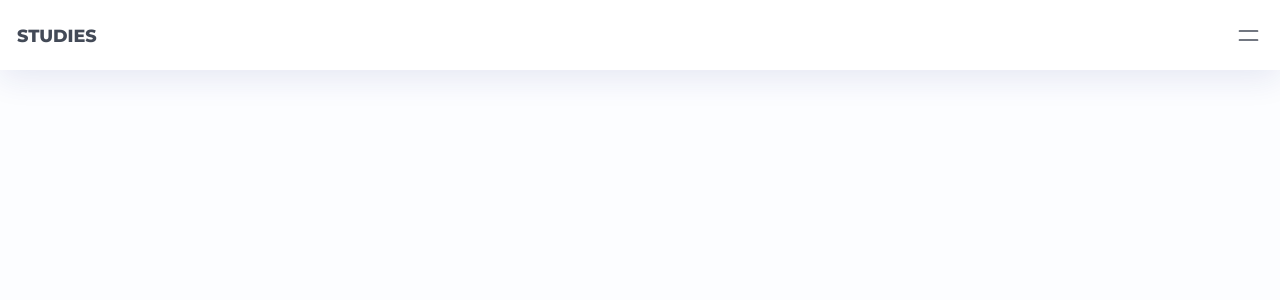
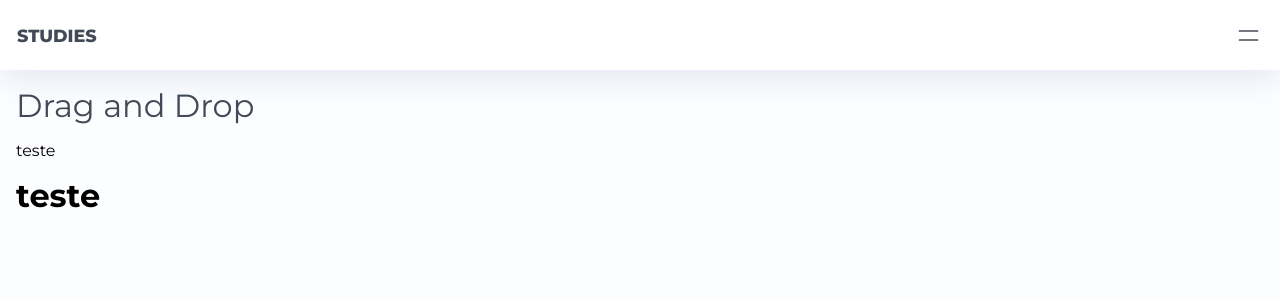
Before and after one commit to alalan55/studies, a Vue app: page /drag-and-drop in a window 1280 px wide. Before the commit this address had no page. Shown: the top 300 px of the page. Built offline with nearby package versions, Linux system fonts and the light colour scheme.

Commit message:
Inicia construção da página de drag and drop

```diff
--- a/src/components/templates/DataProvider/components/placeCard.vue
+++ b/src/components/templates/DataProvider/components/placeCard.vue
@@ -21,9 +21,7 @@
           <span> <strong>Rua:</strong> {{ info.street_address }} </span>
         </li>
         <li class="item">
-          <span>
-            <strong>Endereço completo:</strong> {{ info.full_address }}
-          </span>
+          <span> <strong>Endereço completo:</strong> {{ info.full_address }} </span>
         </li>
       </ul>
     </div>
--- /dev/null
+++ b/src/components/templates/DragAndDrop/dragADrop.vue
@@ -0,0 +1,11 @@
+<script setup>
+import templateWrapper from "../../bosons/templateWrapper.vue";
+</script>
+
+<template>
+  <templateWrapper title="Drag and Drop" description="teste">
+    <h1>teste</h1>
+  </templateWrapper>
+</template>
+
+<style lang="scss" scoped></style>
--- /dev/null
+++ b/src/components/templates/DragAndDrop/router.js
@@ -0,0 +1,13 @@
+const DragAndDropRoutes = {
+  component: () => import("../../layouts/templateLayout.vue"),
+  path: "/drag-and-drop",
+  children: [
+    {
+      path: "",
+      name: "dragAndDropPage",
+      component: () => import("./dragADrop.vue"),
+    },
+  ],
+};
+
+export default DragAndDropRoutes;
--- a/src/router/index.js
+++ b/src/router/index.js
@@ -1,6 +1,7 @@
 import { createRouter, createWebHistory } from "vue-router";
 import HomeView from "../views/HomeView.vue";
 import DataProviderRoutes from "../components/templates/DataProvider/router";
+import DragAndDropRoutes from "../components/templates/DragAndDrop/router";
 const layout = () => import("../components/layouts/templateLayout.vue");
 
 const router = createRouter({
@@ -9,6 +10,10 @@ const router = createRouter({
     {
       path: "/data-provider",
       ...DataProviderRoutes,
+    },
+    {
+      path: "/drag-and-drop",
+      ...DragAndDropRoutes,
     },
     {
       component: layout,
--- a/src/utils/navigation.js
+++ b/src/utils/navigation.js
@@ -9,4 +9,9 @@ export const navigation = [
     path: "/data-provider",
     namePath: "dataProvider",
   },
+  {
+    title: "Drag and Drop",
+    path: "/drag-and-drop",
+    namePath: "dragAndDropPage",
+  },
 ];
```
